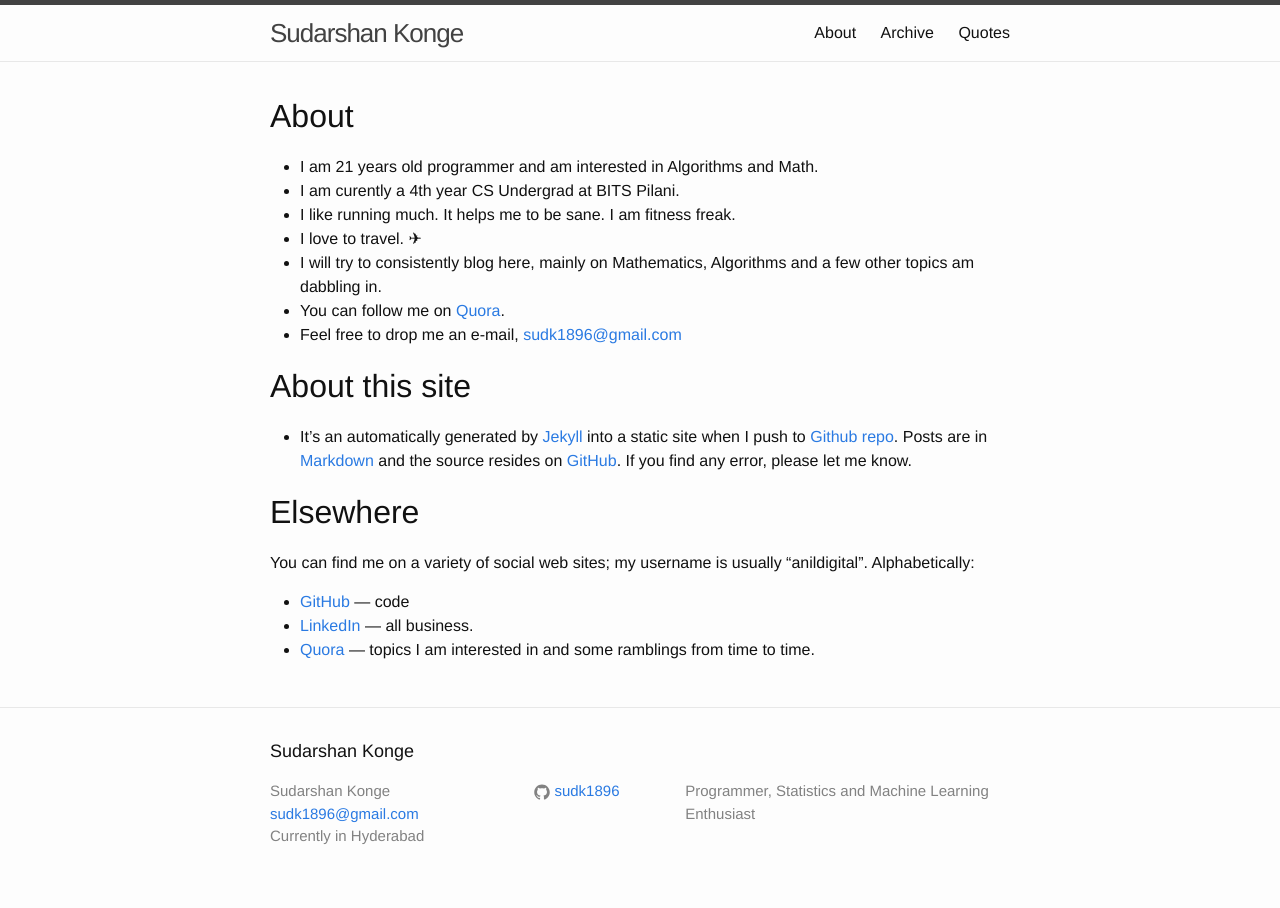
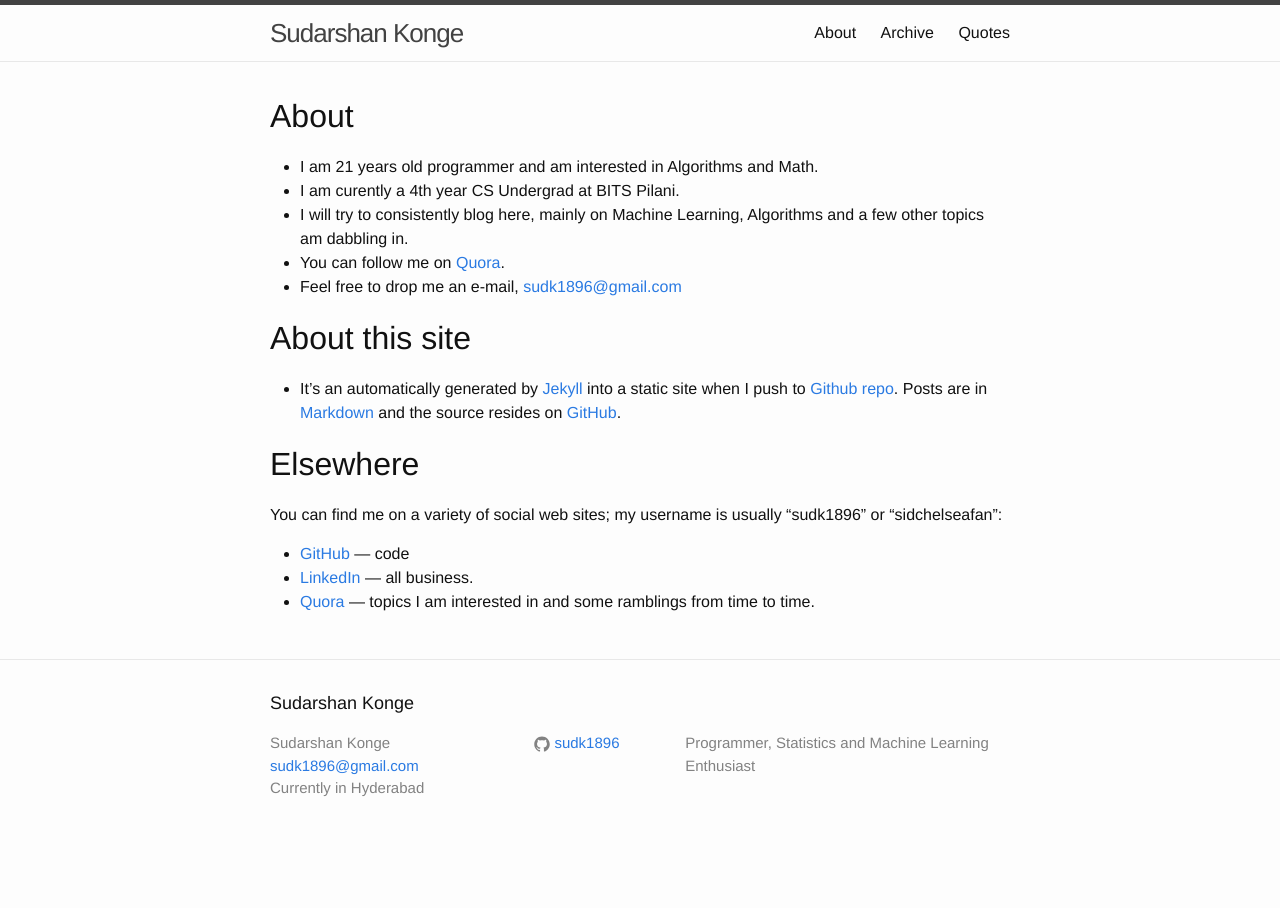
Before and after one commit to sudk1896/sudk1896.github.io, a Jekyll site: the page built from about.md, in a window 1280 px wide. Built offline with Jekyll 4.4.1, drawn with Linux system fonts in a browser that asks for light colours; comment, search, counter and statistics services are not loaded.

Commit message:
Edite about.md

```diff
--- a/about.md
+++ b/about.md
@@ -8,9 +8,7 @@
 
 * I am 21 years old programmer and am interested in Algorithms and Math.
 * I am curently a 4th year CS Undergrad at BITS Pilani.
-* I like running much. It helps me to be sane. I am fitness freak.
-* I love to travel. ✈
-* I will try to consistently blog here, mainly on Mathematics, Algorithms and a few other topics am dabbling in.
+* I will try to consistently blog here, mainly on Machine Learning, Algorithms and a few other topics am dabbling in.
 * You can follow me on [Quora](https://www.quora.com/profile/Sudarshan-Konge).
 * Feel free to drop me an e-mail, <a href="mailto:sudk1896@gmail.com">sudk1896@gmail.com</a>
 
@@ -23,13 +21,12 @@
   [Github repo](https://github.com/anildigital/anildigital.github.com/). Posts
   are in [Markdown](http://daringfireball.net/projects/markdown/) and
   the source resides on
-  [GitHub](https://github.com/anildigital/anildigital.github.com/). If
-  you find any error, please let me know.
+  [GitHub](https://github.com/anildigital/anildigital.github.com/).
 
 
 Elsewhere
 =========
-You can find me on a variety of social web sites; my username is usually “anildigital”. Alphabetically:
+You can find me on a variety of social web sites; my username is usually “sudk1896” or "sidchelseafan":
 
 * [GitHub](http://github.com/sudk1896) — code
 * [LinkedIn](https://www.linkedin.com/in/sudk1896) — all business.
```
